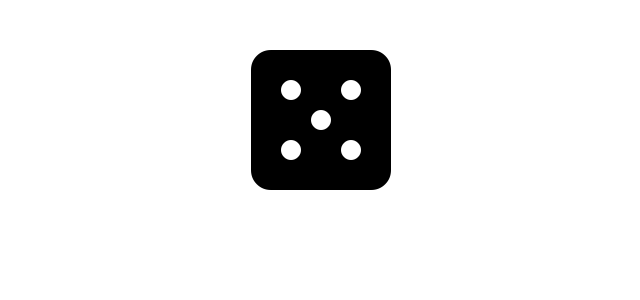
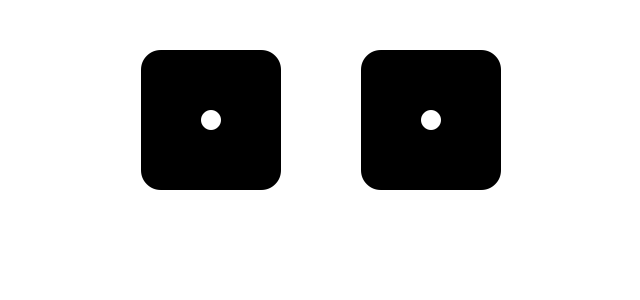
Before and after one commit to neeerajtk/create-react, a React (Create React App) app in the folder dice/dice/: page / in a window 1280 px wide. Shown: the top 300 px of the page, without its empty margins (319-959 px from the left). Built offline with nearby package versions, Linux system fonts and the light colour scheme.

Commit message:
state dice disp 2

```diff
--- a/dice/dice/src/App.js
+++ b/dice/dice/src/App.js
@@ -1,11 +1,11 @@
 import React from 'react';
-import Die from './Die'
+import RollDice from './RollDice';
 import './App.css';
 
 function App() {
   return (
     <div className="App">
-        <Die face="five"/>
+        <RollDice/>
      </div>
   );
 }
--- /dev/null
+++ b/dice/dice/src/RollDice.js
@@ -0,0 +1,22 @@
+import React, { Component } from 'react';
+import Die from './Die';
+
+class RollDice extends Component{
+
+
+
+    constructor(props){
+        super(props);
+        this.state={die1: 'one', die2: 'one'};
+    }
+    render(){
+        return(
+        <div>
+            <Die face={this.state.die1} />
+            <Die face={this.state.die2} />
+        </div>
+        )
+    }
+}
+
+export default RollDice;
```
